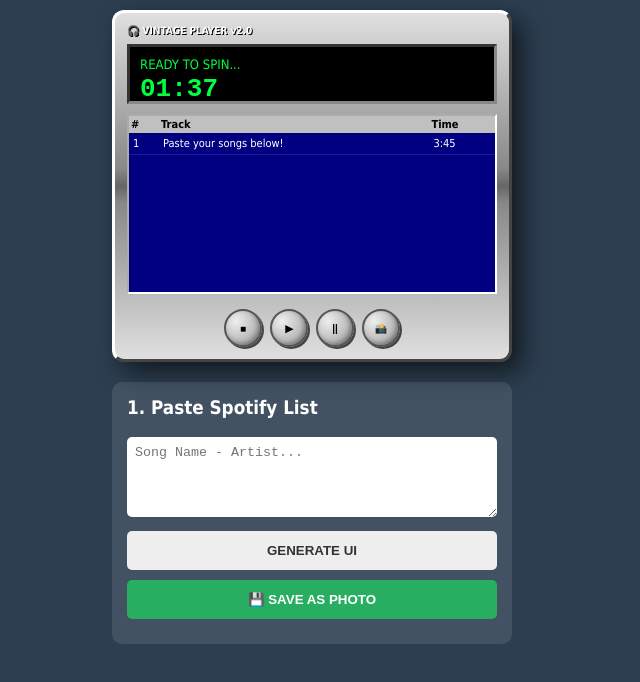
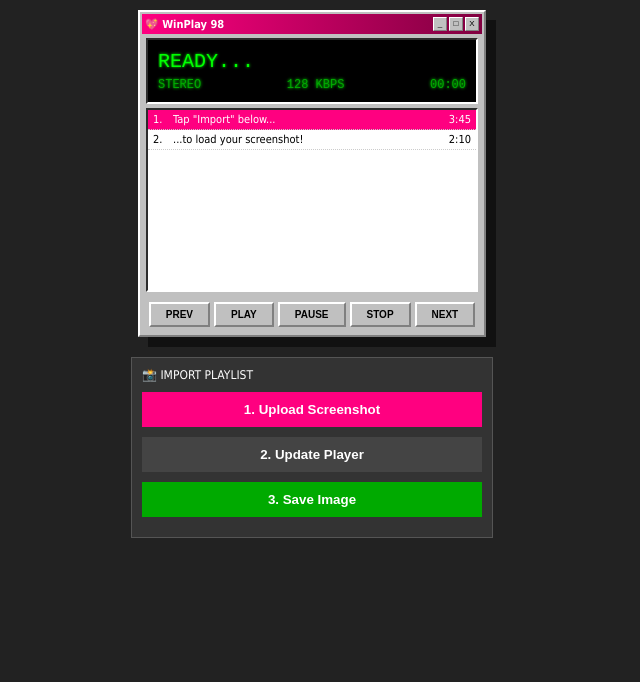
Before and after one commit to lottiedotcom/my-retro-player, a plain HTML site: page index.html in a window 1280 px wide. Shown: the whole page, without its empty margins (328-968 px from the left). Drawn offline with nearby package versions, Linux system fonts and the light colour scheme.

Commit message:
Update index.html

```diff
--- a/index.html
+++ b/index.html
@@ -3,170 +3,268 @@
 <head>
     <meta charset="UTF-8">
     <meta name="viewport" content="width=device-width, initial-scale=1.0">
-    <title>RetroPlayer 2000</title>
-    <link rel="manifest" href="manifest.json">
+    <title>WinPlay 98 - Pink Edition</title>
+    <script src='https://cdn.jsdelivr.net/npm/tesseract.js@5/dist/tesseract.min.js'></script>
     <script src="https://cdn.jsdelivr.net/npm/html2canvas@1.4.1/dist/html2canvas.min.js"></script>
     <style>
         :root {
-            --bg-metal: linear-gradient(180deg, #e0e0e0 0%, #888 45%, #666 50%, #888 55%, #e0e0e0 100%);
-            --lcd-green: #00ff41;
+            /* Windows 98 Pink Theme */
+            --win-bg: #e6e6e6;
+            --win-gray: #c0c0c0;
+            --win-dark: #808080;
+            --win-light: #ffffff;
             --win-blue: #000080;
+            --accent-pink: #ff0080;
+            --accent-bar: linear-gradient(90deg, #ff0080, #800040);
         }
 
         body {
-            background: #2c3e50;
-            font-family: 'Tahoma', 'Geneva', sans-serif;
-            display: flex; flex-direction: column; align-items: center; padding: 10px;
-            margin: 0;
+            background: #222;
+            font-family: 'Tahoma', sans-serif;
+            display: flex; flex-direction: column; align-items: center;
+            padding: 10px; margin: 0; min-height: 100vh;
         }
 
-        /* Responsive Player Shell */
-        #player-skin {
-            width: 95%;
-            max-width: 400px;
-            background: var(--bg-metal);
-            border: 3px solid #fff;
-            border-right-color: #444;
-            border-bottom-color: #444;
-            border-radius: 12px;
-            padding: 12px;
-            box-shadow: 10px 10px 25px rgba(0,0,0,0.6);
-            box-sizing: border-box;
-            position: relative;
+        /* --- THE PLAYER (This is what we save) --- */
+        #player-window {
+            width: 340px;
+            background: var(--win-gray);
+            border: 2px solid;
+            border-color: var(--win-light) var(--win-dark) var(--win-dark) var(--win-light);
+            box-shadow: 10px 10px 0 rgba(0,0,0,0.5);
+            padding: 2px;
+            margin-bottom: 20px;
         }
 
-        .header { color: #fff; font-size: 10px; margin-bottom: 8px; font-weight: bold; text-shadow: 1px 1px #000; }
-
-        /* LCD Display */
-        .display-panel {
-            background: #000;
-            border: 3px inset #888;
-            padding: 10px;
-            color: var(--lcd-green);
-            margin-bottom: 10px;
-            height: 60px;
-            box-sizing: border-box;
+        /* Title Bar */
+        .title-bar {
+            background: var(--accent-bar);
+            color: white; padding: 3px; font-weight: bold; font-size: 11px;
+            display: flex; justify-content: space-between; align-items: center;
+            margin-bottom: 2px;
+        }
+        .win-btn-group { display: flex; gap: 2px; }
+        .win-btn {
+            width: 14px; height: 14px; background: var(--win-gray);
+            border: 1px solid;
+            border-color: var(--win-light) var(--win-dark) var(--win-dark) var(--win-light);
+            font-size: 8px; line-height: 12px; text-align: center; color: black;
+            box-shadow: none; padding: 0; cursor: default;
         }
 
-        #track-title { font-size: 13px; white-space: nowrap; overflow: hidden; text-overflow: ellipsis; }
-        #timer { font-size: 26px; font-family: monospace; font-weight: bold; margin-top: 2px; }
+        /* Main Display (LCD) */
+        .lcd-panel {
+            background: #000;
+            border: 2px inset;
+            border-color: var(--win-dark) var(--win-light) var(--win-light) var(--win-dark);
+            margin: 4px; padding: 10px;
+            color: #00ff00; font-family: 'Courier New', monospace;
+            text-shadow: 0 0 3px #00ff00;
+        }
+        .lcd-main { font-size: 20px; white-space: nowrap; overflow: hidden; }
+        .lcd-sub { font-size: 12px; color: #00aa00; margin-top: 5px; display: flex; justify-content: space-between; }
 
-        /* Playlist Window */
-        .playlist-window {
-            background: var(--win-blue);
+        /* Playlist Container */
+        .playlist-frame {
+            background: #fff;
+            border: 2px inset;
+            border-color: var(--win-dark) var(--win-light) var(--win-light) var(--win-dark);
             height: 180px;
-            overflow-y: auto;
-            border: 2px inset #fff;
-            color: white;
+            overflow-y: hidden; /* Hide scrollbar for clean photo */
             font-size: 11px;
-            width: 100%;
-            box-sizing: border-box;
+            margin: 4px;
         }
 
-        table { width: 100%; border-collapse: collapse; }
-        th { background: #c0c0c0; color: #000; position: sticky; top: 0; text-align: left; padding: 2px; }
-        td { padding: 4px; border-bottom: 1px solid #1a1a9a; cursor: default; }
+        .pl-row {
+            display: flex; padding: 3px 5px; border-bottom: 1px dotted #ccc;
+            cursor: pointer;
+        }
+        .pl-row:hover { background: #ffccff; }
+        .pl-row.active { background: var(--accent-pink); color: white; }
 
-        /* Controls */
-        .controls { display: flex; justify-content: center; gap: 8px; margin-top: 15px; }
-        .btn {
-            width: 38px; height: 38px;
-            background: radial-gradient(circle at 30% 30%, #eee, #999);
-            border-radius: 50%;
-            border: 2px solid #555;
-            box-shadow: 2px 2px 0 #444, inset -2px -2px 4px rgba(0,0,0,0.3);
-            cursor: pointer; font-size: 10px; font-weight: bold;
-            display: flex; align-items: center; justify-content: center;
+        .pl-num { width: 20px; }
+        .pl-title { flex: 1; white-space: nowrap; overflow: hidden; text-overflow: ellipsis; }
+        .pl-time { width: 30px; text-align: right; }
+
+        /* Chunk Controls */
+        .controls {
+            display: flex; justify-content: center; gap: 4px; padding: 6px;
         }
-        .btn:active { transform: translate(1px, 1px); box-shadow: none; }
+        .chunk-btn {
+            background: var(--win-gray);
+            border: 2px solid;
+            border-color: var(--win-light) var(--win-dark) var(--win-dark) var(--win-light);
+            padding: 5px 15px; font-size: 10px; font-weight: bold;
+            cursor: pointer;
+        }
+        .chunk-btn:active { border-color: var(--win-dark) var(--win-light) var(--win-light) var(--win-dark); transform: translate(1px, 1px); }
 
-        /* Input Tools Area */
-        #ui-tools {
-            margin-top: 20px;
-            background: rgba(255,255,255,0.1);
-            padding: 15px;
-            border-radius: 10px;
-            color: white;
-            width: 95%;
-            max-width: 400px;
-            box-sizing: border-box;
+        /* --- THE EDITOR TOOLS --- */
+        #editor-panel {
+            width: 340px; background: #333; color: white; padding: 10px;
+            border: 1px solid #555;
         }
-        textarea { width: 100%; height: 80px; margin-bottom: 10px; border-radius: 5px; border: none; padding: 8px; box-sizing: border-box; }
 
-        .action-btn {
-            width: 100%; padding: 12px; margin-bottom: 10px; cursor: pointer; font-weight: bold; border-radius: 5px; border: none;
+        .tool-btn {
+            display: block; width: 100%; padding: 10px; margin-bottom: 10px;
+            background: #ff0080; border: none; color: white; font-weight: bold; cursor: pointer;
         }
+
+        /* The Cleanup List */
+        #draft-list {
+            background: #222; max-height: 150px; overflow-y: auto;
+            margin-bottom: 10px; border: 1px solid #555; display: none;
+        }
+        .draft-item {
+            padding: 5px; border-bottom: 1px solid #444; display: flex; justify-content: space-between; font-size: 12px;
+        }
+        .del-btn { color: red; font-weight: bold; cursor: pointer; padding: 0 5px; }
+
     </style>
 </head>
 <body>
 
-<div id="player-skin">
-    <div class="header">🎧 VINTAGE PLAYER v2.0</div>
-
-    <div class="display-panel">
-        <div id="track-title">READY TO SPIN...</div>
-        <div id="timer">01:37</div>
+<div id="player-window">
+    <div class="title-bar">
+        <span>💖 WinPlay 98</span>
+        <div class="win-btn-group">
+            <button class="win-btn">_</button>
+            <button class="win-btn">□</button>
+            <button class="win-btn">X</button>
+        </div>
     </div>
 
-    <div class="playlist-window">
-        <table>
-            <thead><tr><th>#</th><th>Track</th><th>Time</th></tr></thead>
-            <tbody id="list-body">
-                <tr><td>1</td><td>Paste your songs below!</td><td>3:45</td></tr>
-            </tbody>
-        </table>
+    <div class="lcd-panel">
+        <div class="lcd-main" id="lcd-text">READY...</div>
+        <div class="lcd-sub">
+            <span>STEREO</span>
+            <span>128 KBPS</span>
+            <span id="lcd-time">00:00</span>
+        </div>
+    </div>
+
+    <div class="playlist-frame" id="final-list">
+        <div class="pl-row active">
+            <div class="pl-num">1.</div>
+            <div class="pl-title" contenteditable="true">Tap "Import" below...</div>
+            <div class="pl-time" contenteditable="true">3:45</div>
+        </div>
+        <div class="pl-row">
+            <div class="pl-num">2.</div>
+            <div class="pl-title" contenteditable="true">...to load your screenshot!</div>
+            <div class="pl-time" contenteditable="true">2:10</div>
+        </div>
     </div>
 
     <div class="controls">
-        <button class="btn">■</button>
-        <button class="btn">▶</button>
-        <button class="btn">||</button>
-        <button class="btn">📸</button>
+        <button class="chunk-btn">PREV</button>
+        <button class="chunk-btn">PLAY</button>
+        <button class="chunk-btn">PAUSE</button>
+        <button class="chunk-btn">STOP</button>
+        <button class="chunk-btn">NEXT</button>
     </div>
 </div>
 
-<div id="ui-tools">
-    <h3 style="margin-top:0;">1. Paste Spotify List</h3>
-    <textarea id="song-input" placeholder="Song Name - Artist..."></textarea>
-    <button class="action-btn" onclick="updatePlaylist()" style="background: #eee; color: #333;">GENERATE UI</button>
-    <button class="action-btn" onclick="takeSnap()" style="background: #27ae60; color: white;">💾 SAVE AS PHOTO</button>
+<div id="editor-panel">
+    <p style="margin:0 0 10px 0; font-size:12px;">📸 IMPORT PLAYLIST</p>
+
+    <button class="tool-btn" onclick="document.getElementById('screen-input').click()">1. Upload Screenshot</button>
+    <input type="file" id="screen-input" accept="image/*" style="display:none;" onchange="readImage(this)">
+
+    <div id="status-msg" style="font-size:11px; color:yellow; margin-bottom:5px;"></div>
+    <div id="draft-list">
+        </div>
+
+    <button class="tool-btn" style="background:#444;" onclick="pushToPlayer()">2. Update Player</button>
+    <button class="tool-btn" style="background:#00aa00;" onclick="saveImage()">3. Save Image</button>
 </div>
 
 <script>
-    function updatePlaylist() {
-        const input = document.getElementById('song-input').value;
-        const lines = input.split('\n').filter(line => line.trim() !== "");
-        const tbody = document.getElementById('list-body');
-        tbody.innerHTML = "";
+    let rawLines = [];
 
-        lines.forEach((line, index) => {
-            let row = `<tr>
-                <td>${index + 1}</td>
-                <td>${line}</td>
-                <td>${Math.floor(Math.random() * 3 + 2)}:${Math.floor(Math.random() * 50 + 10)}</td>
-            </tr>`;
-            tbody.innerHTML += row;
+    // 1. READ IMAGE
+    function readImage(input) {
+        if (!input.files || !input.files[0]) return;
+
+        const msg = document.getElementById('status-msg');
+        msg.innerText = "⏳ Scanning image... please wait...";
+        document.getElementById('draft-list').style.display = 'block';
+
+        Tesseract.recognize(
+            input.files[0],
+            'eng'
+        ).then(({ data: { text } }) => {
+            msg.innerText = "✅ Done! Delete the junk below:";
+
+            // Filter empty lines
+            rawLines = text.split('\n').filter(l => l.trim().length > 1);
+
+            renderDrafts();
+        });
+    }
+
+    // 2. RENDER DRAFT LIST (For Cleanup)
+    function renderDrafts() {
+        const container = document.getElementById('draft-list');
+        container.innerHTML = "";
+
+        rawLines.forEach((line, index) => {
+            const div = document.createElement('div');
+            div.className = 'draft-item';
+            div.innerHTML = `
+                <span contenteditable="true" style="width:85%">${line}</span>
+                <span class="del-btn" onclick="removeLine(${index})">X</span>
+            `;
+            container.appendChild(div);
+        });
+    }
+
+    // 3. REMOVE LINE
+    function removeLine(index) {
+        rawLines.splice(index, 1);
+        renderDrafts();
+    }
+
+    // 4. PUSH TO PLAYER
+    function pushToPlayer() {
+        // Re-read from the DOM in case user edited text
+        const currentItems = document.querySelectorAll('.draft-item span:first-child');
+        const finalList = document.getElementById('final-list');
+        finalList.innerHTML = "";
+
+        // If list is empty, don't crash
+        if(currentItems.length === 0) return;
+
+        // Set LCD to first track
+        document.getElementById('lcd-text').innerText = "*** " + currentItems[0].innerText + " ***";
+
+        currentItems.forEach((item, i) => {
+            // Fake time gen
+            const min = Math.floor(Math.random() * 3) + 2;
+            let sec = Math.floor(Math.random() * 60);
+            if(sec < 10) sec = "0" + sec;
+
+            const row = `
+            <div class="pl-row ${i === 0 ? 'active' : ''}">
+                <div class="pl-num">${i + 1}.</div>
+                <div class="pl-title" contenteditable="true">${item.innerText}</div>
+                <div class="pl-time" contenteditable="true">${min}:${sec}</div>
+            </div>`;
+            finalList.innerHTML += row;
         });
 
-        if(lines.length > 0) {
-            document.getElementById('track-title').innerText = lines[0];
-        }
+        document.getElementById('draft-list').style.display = 'none';
+        document.getElementById('status-msg').innerText = "✨ Player Updated!";
     }
 
-    function takeSnap() {
-        const element = document.getElementById('player-skin');
-        // We use a slight delay to ensure mobile keyboard is closed
-        setTimeout(() => {
-            html2canvas(element, {
-                backgroundColor: "#2c3e50",
-                scale: 2 // Higher quality for social media
-            }).then(canvas => {
-                let link = document.createElement("a");
-                link.download = "retro-playlist.png";
-                link.href = canvas.toDataURL("image/png");
-                link.click();
-            });
-        }, 100);
+    // 5. SAVE
+    function saveImage() {
+        html2canvas(document.getElementById('player-window'), { scale: 3, backgroundColor: null }).then(canvas => {
+            const link = document.createElement("a");
+            link.download = "win98-playlist.png";
+            link.href = canvas.toDataURL("image/png");
+            link.click();
+        });
     }
 </script>
 
```
